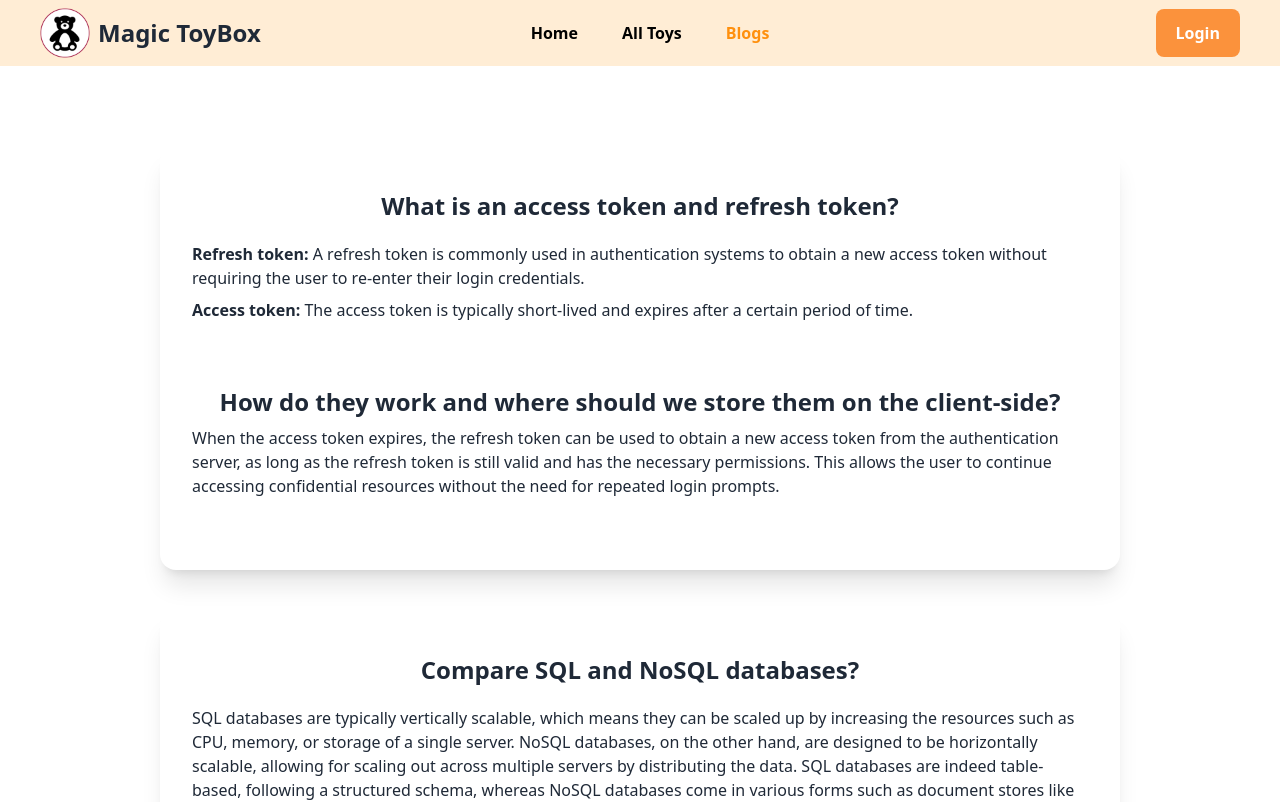
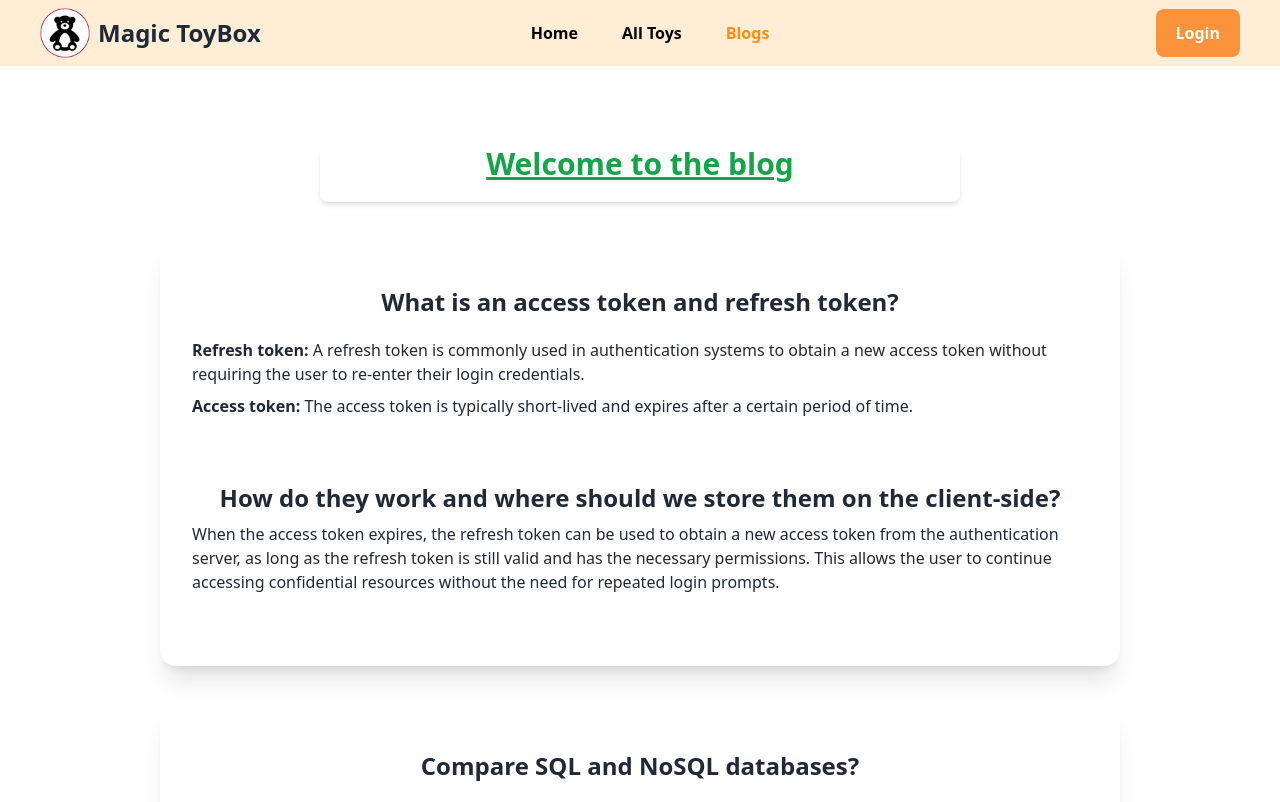
Before and after one commit to faridul22/magic-toy-box-client, a React (Vite) app: page /blogs in a window 1280 px wide. Shown: the top 802 px of the page. Built offline with nearby package versions, Linux system fonts and the light colour scheme; no server answers.

Commit message:
blog page title added

```diff
--- a/src/pages/Blogs/Blogs.jsx
+++ b/src/pages/Blogs/Blogs.jsx
@@ -5,6 +5,7 @@ const Blogs = () => {
     useTitle("Blogs")
     return (
         <div className='container my-20'>
+            <h2 className='text-center font-semibold text-3xl text-green-600 underline shadow-md w-1/2 mx-auto pb-5 rounded-lg'>Welcome to the blog </h2>
             {/* blog 1 */}
             <div className="card w-3/4 mx-auto bg-base-100 shadow-xl pb-10 my-10">
                 <div className="card-body">
```
